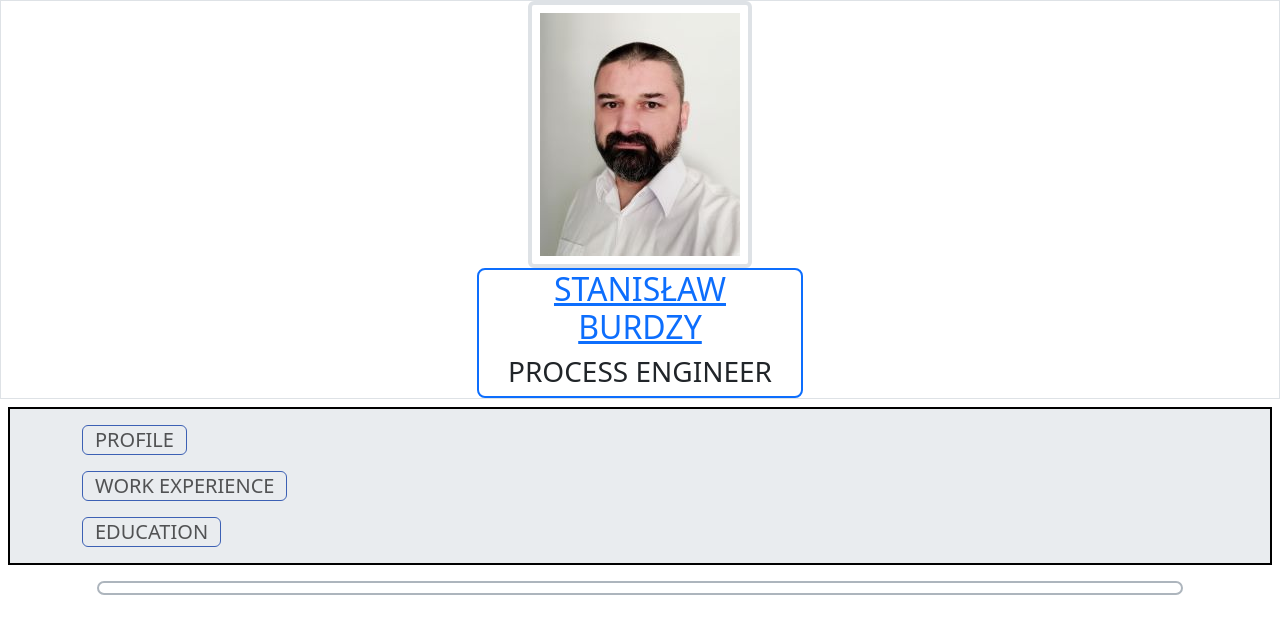
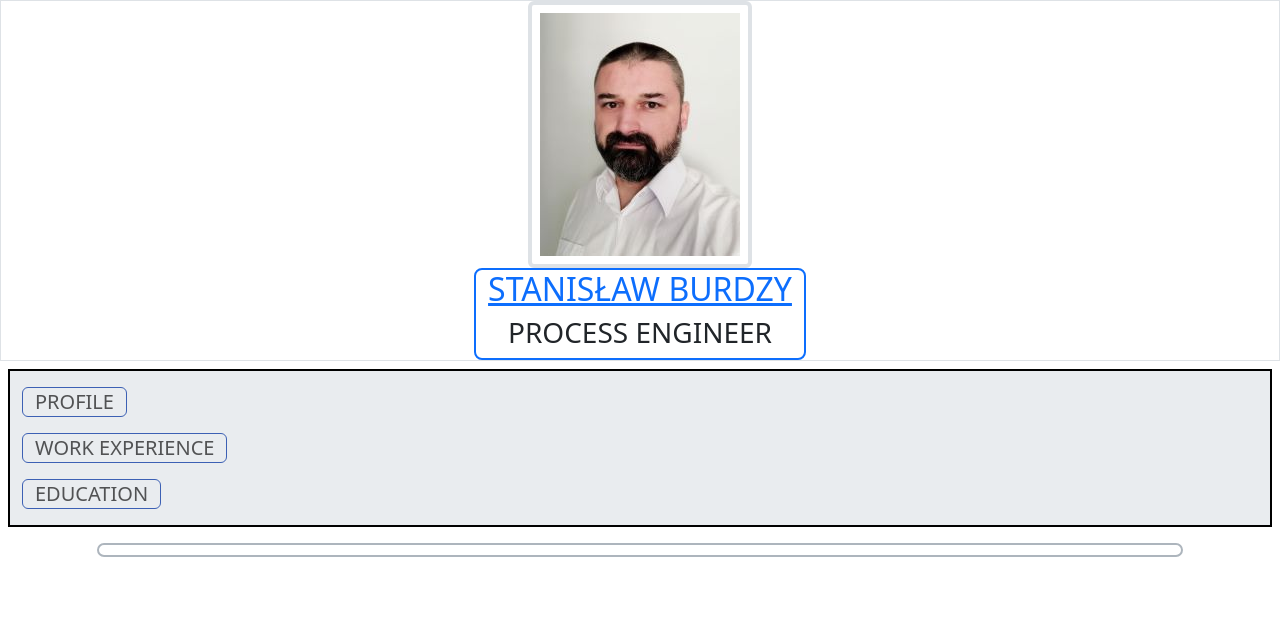
Before and after one commit to StanB82/StanB82.github.io, a website: page index.html in a window 1280 px wide. Drawn offline with nearby package versions, Linux system fonts and the light colour scheme.

Commit message:
Add files via upload

```diff
--- a/index.html
+++ b/index.html
@@ -22,7 +22,7 @@
             src="./img/profile picture.jpg"
           />
           <div class="row justify-content-center">
-            <div class="col-3 border border-2 border-primary rounded-3 auto">
+            <div class="col-auto border border-2 border-primary rounded-3">
               <h2 class="name text-center">
                 <a
                   href="https://pl.linkedin.com/in/stanis%C5%82aw-burdzy-b1a24b110"
@@ -37,7 +37,7 @@
       </div>
       <div class="navbar m-2 bg-body-secondary border border-2 border-black">
         <nav class="navbar navbar-collapse">
-          <div class="container">
+          <div class="container-fluid">
             <button
               id="profile"
               type="button"
@@ -97,7 +97,7 @@
           </div>
         </nav>
         <nav class="navbar navbar-collapse">
-          <div class="container">
+          <div class="container-fluid">
             <button
               id="workExp"
               class="navbar-toggler navbar-brand btn btn-light"
@@ -145,7 +145,7 @@
           </div>
         </nav>
         <nav class="navbar navbar-collapse">
-          <div class="container">
+          <div class="container-fluid">
             <button
               id="educat"
               class="navbar-toggler navbar-brand btn btn-light"
```
